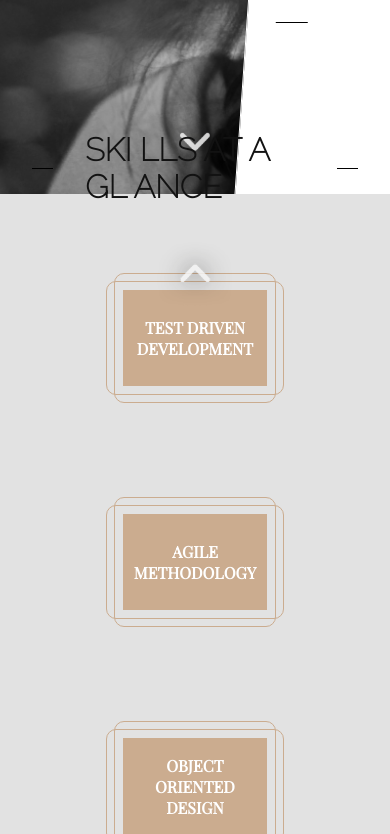
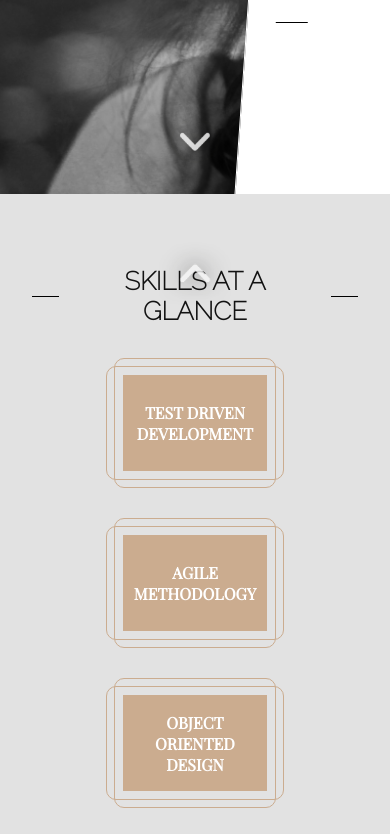
Before and after one commit to Slambermont/my-website, a React (Create React App) app: page /about in a window 390 px wide. Shown: the part 650-1484 px from the top of the page. Built offline with nearby package versions, Linux system fonts and the light colour scheme.

Commit message:
Make skills page responsive

```diff
--- a/src/css/pages/skills.css
+++ b/src/css/pages/skills.css
@@ -60,10 +60,29 @@
   border-radius: 10px;
 }
 
-@media only screen and (max-width: 1024px) {
-
+@media only screen and (max-width: 1200px) {
+  .skills {
+    width: 60%;
+  }
 }
 
-@media only screen and (max-width: 470px) {
+@media only screen and (max-width: 910px) {
+  .skills {
+    width: 80%;
+  }
+}
 
+@media only screen and (max-width: 680px) {
+  .skill {
+    margin: 2rem;
+  }
+
+  .skills-title {
+    text-align: center;
+    font-size: 0.8rem;
+  }
+
+  .decorative-line-dark {
+    width: 2rem;
+  }
 }
--- a/src/pages/skills.jsx
+++ b/src/pages/skills.jsx
@@ -17,7 +17,7 @@ class Skills extends Component {
 
         <div className='wow slideInLeft skills-title'>
           <div className='decorative-line-dark'></div>
-          <h1>SKI LLS AT A GL ANCE</h1>
+          <h1>SKILLS AT A GLANCE</h1>
           <div className='decorative-line-dark'></div>
         </div>
 
```
